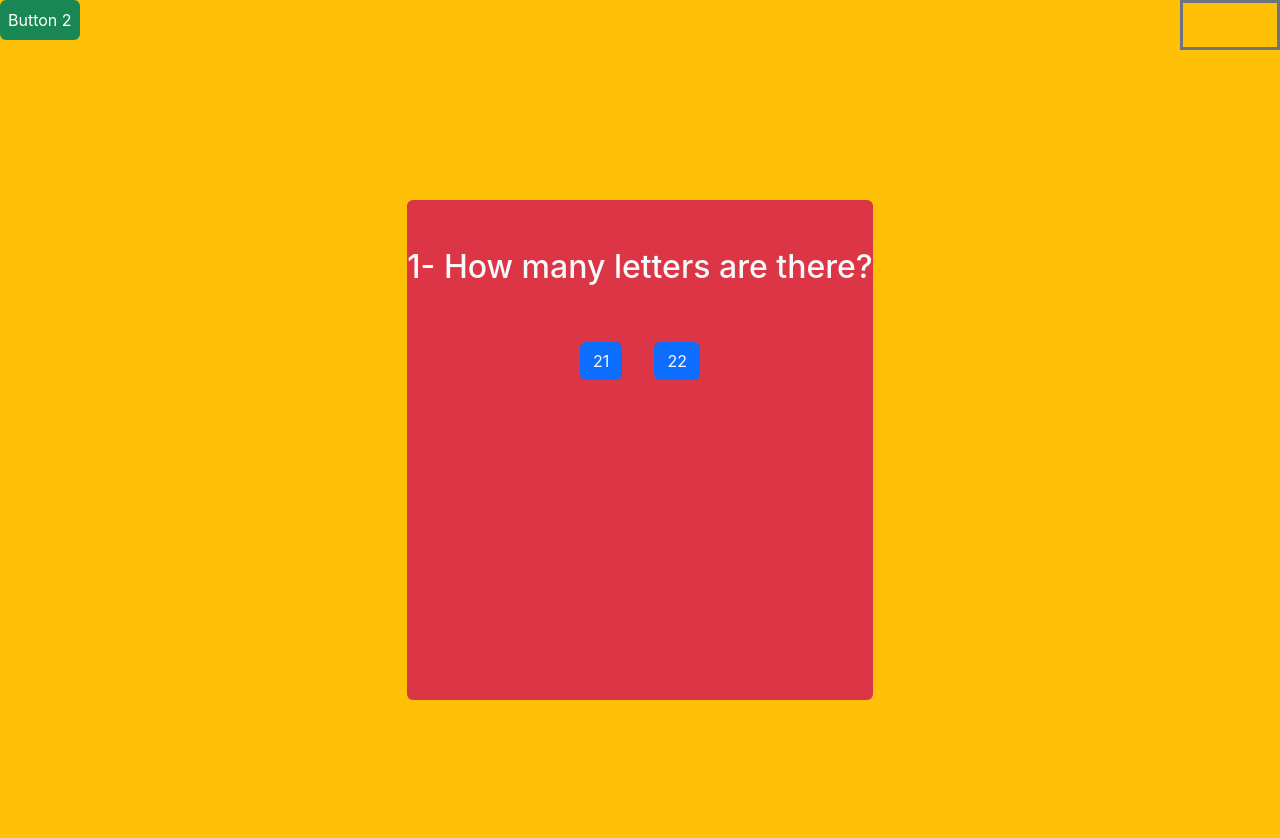
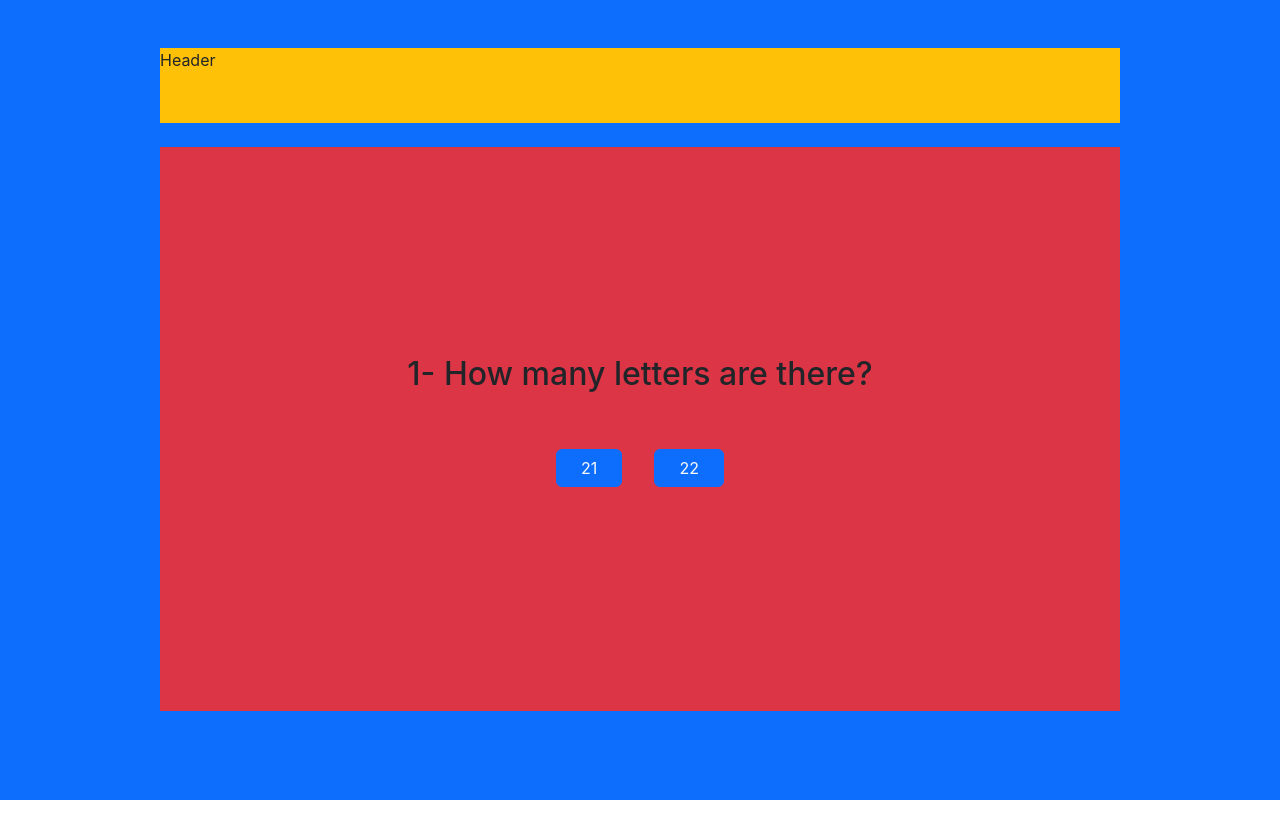
Before and after one commit to Ali-Alahdal/Miss, a React (Create React App) app: page / in a window 1280 px wide. Shown: the top 838 px of the page. After the commit the page ends 800 px from the top, so only its background shows below. Built offline with nearby package versions, Linux system fonts and the light colour scheme.

Commit message:
layout init

```diff
--- a/src/App.css
+++ b/src/App.css
@@ -1,3 +1,6 @@
+body , #root{
+  height: 100vh;
+}
 .qs_style{
   height: 100vh;
 }
--- a/src/App.js
+++ b/src/App.js
@@ -2,17 +2,20 @@ import logo from 'react-dom';
 import './App.css';
 import { BrowserRouter , Route , Routes  } from 'react-router-dom'
 import Main from './components/pages/Main';
+import Header from './components/Layout/Header';
 function App() {
   return (
     <>
-      <BrowserRouter >
-        <Routes>
+        <div className='w-100 h-100 bg-primary align-center pt-5'>
+          <Header />
+          <BrowserRouter >
+            <Routes>
 
-          <Route index path='/' element={<Main />} />
+              <Route index path='/' element={<Main />} />
 
-        </Routes>
-      </BrowserRouter>
-
+            </Routes>
+          </BrowserRouter>
+        </div>
     </>
   );
 }
--- /dev/null
+++ b/src/components/Layout/Header.js
@@ -0,0 +1,7 @@
+function Header() {
+    return (<header className="w-75 bg-warning m-auto" style={{height:"10%"}}>
+        Header
+    </header>  );
+}
+
+export default Header;
--- a/src/components/pages/Main.js
+++ b/src/components/pages/Main.js
@@ -1,7 +1,7 @@
 import { useEffect, useRef, useState } from "react";
 import ButtonHolder from "../ButtonComponents/ButtonHolder";
 import MoveableButton from "../ButtonComponents/MoveableButton";
-
+import Data from "../../Data.json"
 import { Link } from "react-router-dom";
 import Question from "./Question";
 function Main() {
@@ -9,6 +9,31 @@ function Main() {
     //Define States for The Movalbe Button to know his Current Position
     const refChild = useRef(null);
 
+
+    const [currentQuestion, setCurrentQuestion] = useState("");
+    const [currentAnswers, setCurrentAnswers] = useState([]);
+    const [correctAnswer, setCorrectAnswer] = useState("");
+    const [count, setCount] = useState(0);
+
+
+    useEffect(() => {
+        setCurrentQuestion(Data[count].question);
+        setCurrentAnswers(Data[count].answers);
+        setCorrectAnswer(Data[count].rightAnswer);
+    }, [count]);
+
+
+
+    function checkAnswer(e){
+
+        if(e.target.name === correctAnswer){
+
+            setCount(prev => prev + 1);
+        }else{
+            console.log("wrong Answer");
+        }
+
+      }
 
 
 
@@ -18,10 +43,10 @@ function Main() {
             {/* Div have Moveable Button And Button Holder To Test The Process of Tracking */}
             {/* Husam Dont Touch it  !!!!!! */}
 
-
+            {/*
             <div className="w-100 bg-warning text-center  ">
                 <div className="w-100 align-items-center text-center">
-                    {/* <MoveableButton text={"Button 1"} /> */}
+                    //
 
 
                     <div  ref={refChild}>
@@ -30,13 +55,14 @@ function Main() {
 
                     <ButtonHolder  child={refChild}  />
                 </div>
-            </div>
+            </div> */}
 
-            <div className="w-100">
+            <div className="w-75 m-auto mt-4 h-75 d-flex align-items-center text-cente bg-danger">
 
 
 
-                <Question/>
+                <Question question={currentQuestion} checkAnswer={checkAnswer} answers={currentAnswers} st={""} />
+
             </div>
 
     </> );
--- a/src/components/pages/Question.js
+++ b/src/components/pages/Question.js
@@ -1,53 +1,38 @@
-import React, { useEffect, useState } from "react";
+import React, { useEffect, useRef, useState } from "react";
 import Data from "../../Data.json";
 
-function Question() {
-  const [resultQ, setResultQ] = useState(null);
-  const [resultA, setResultA] = useState([]);
-  const [rightA, setRightA] = useState(null);
-  const [count, setCount] = useState(0);
+function Question(props) {
+    const refBtn = useRef(null);
+    const [answers , setAnswers ] = useState(props.answers);
+    const [btnStyle , setBtnStyle ] = useState("answer_btn btn btn-primary mt-5 m-3 text-light")
+    useEffect(() =>{
+      setAnswers(props.answers);
 
 
-  useEffect(() => {
-    setResultQ(Data[count].question);
-    setResultA(Data[count].answers);
-    setRightA(Data[count].rightAnswer);
-  }, [count]);
 
+    },[props.answers,props.question])
 
-  function nextQuestion(e){
-    const myBtn = e;
-    console.log(myBtn.target.value)
-    if(myBtn.target.name == rightA){
-
-      setCount(prev => prev + 1)
-    }else{
-
-      myBtn.target.className = myBtn.target.className + " broke_btn ";
-      console.log(myBtn)
-    }
-
-  }
 
 
 
   return (
     <>
-      <div className="qs_style bg-warning d-flex justify-content-center align-items-center">
-          <div className="qs_box bg-danger rounded">
-            <h2 className="text-light pt-5 text-center">{resultQ}</h2>
-            <div className="d-flex justify-content-center">
-                {
-                  resultA.map((res,i)=> (
+    <div className="w-100   text-center  ">
+        <h2 className="">{props.question}</h2>
+        { answers ?  answers.map((answer,index)=> {
 
-                    <button onClick={nextQuestion} name={res.value} className= "answer_btn btn btn-primary mt-5 m-3 text-light" key={i}>
-                      {res.value}
-                    </button>
-                  ))
-                }
-            </div>
-          </div>
-      </div>
+           return(
+            <button ref={refBtn}  onClick={props.checkAnswer} name={answer.value}   className="answer_btn btn btn-primary mt-5 m-3 text-light pe-4 ps-4" key={index}>
+                {answer.value}
+              </button>
+           ) ;
+          })
+        : null }
+    </div>
+
+
+
+
     </>
   );
 }
```
Also changed, not shown: public/index.html (+0 -9 lines).
